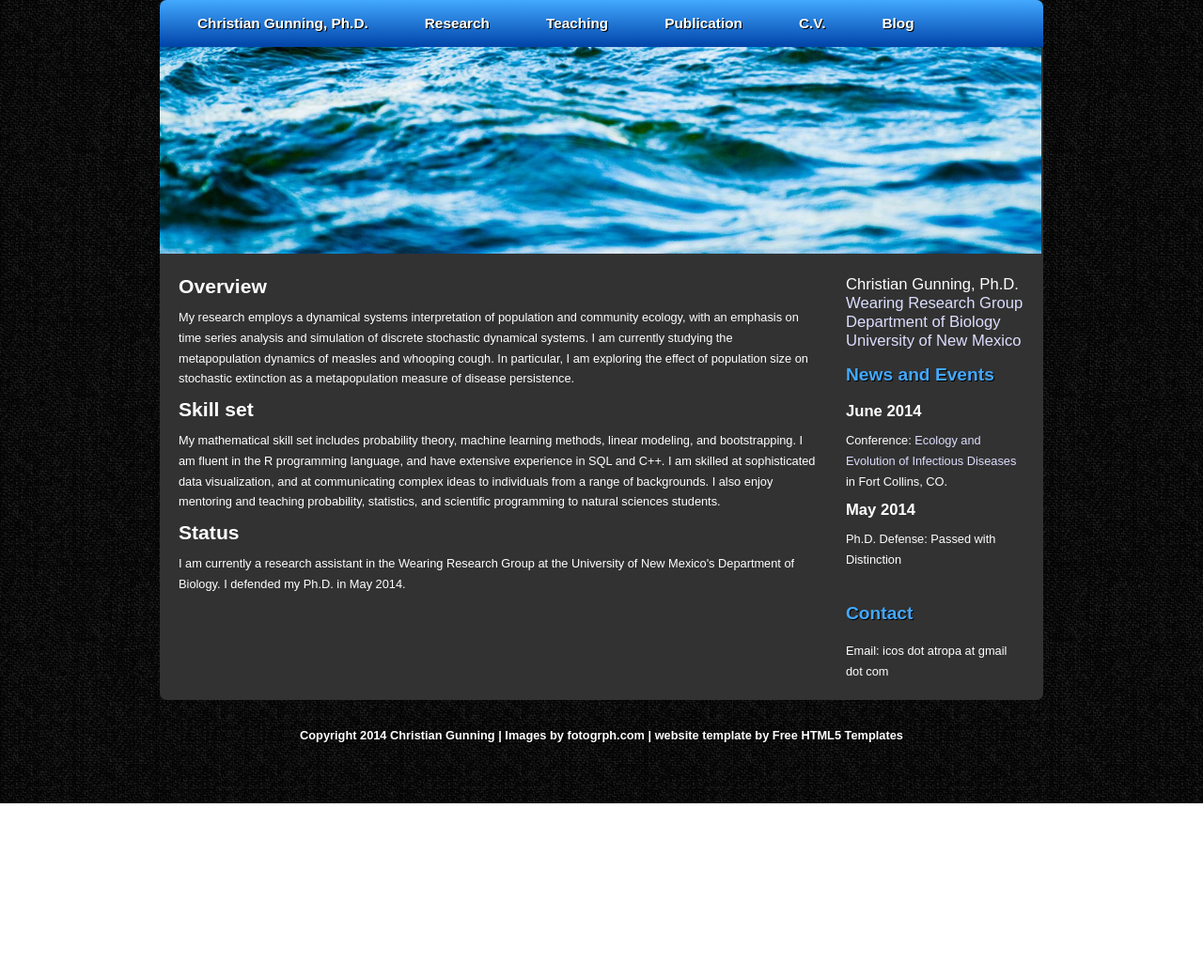
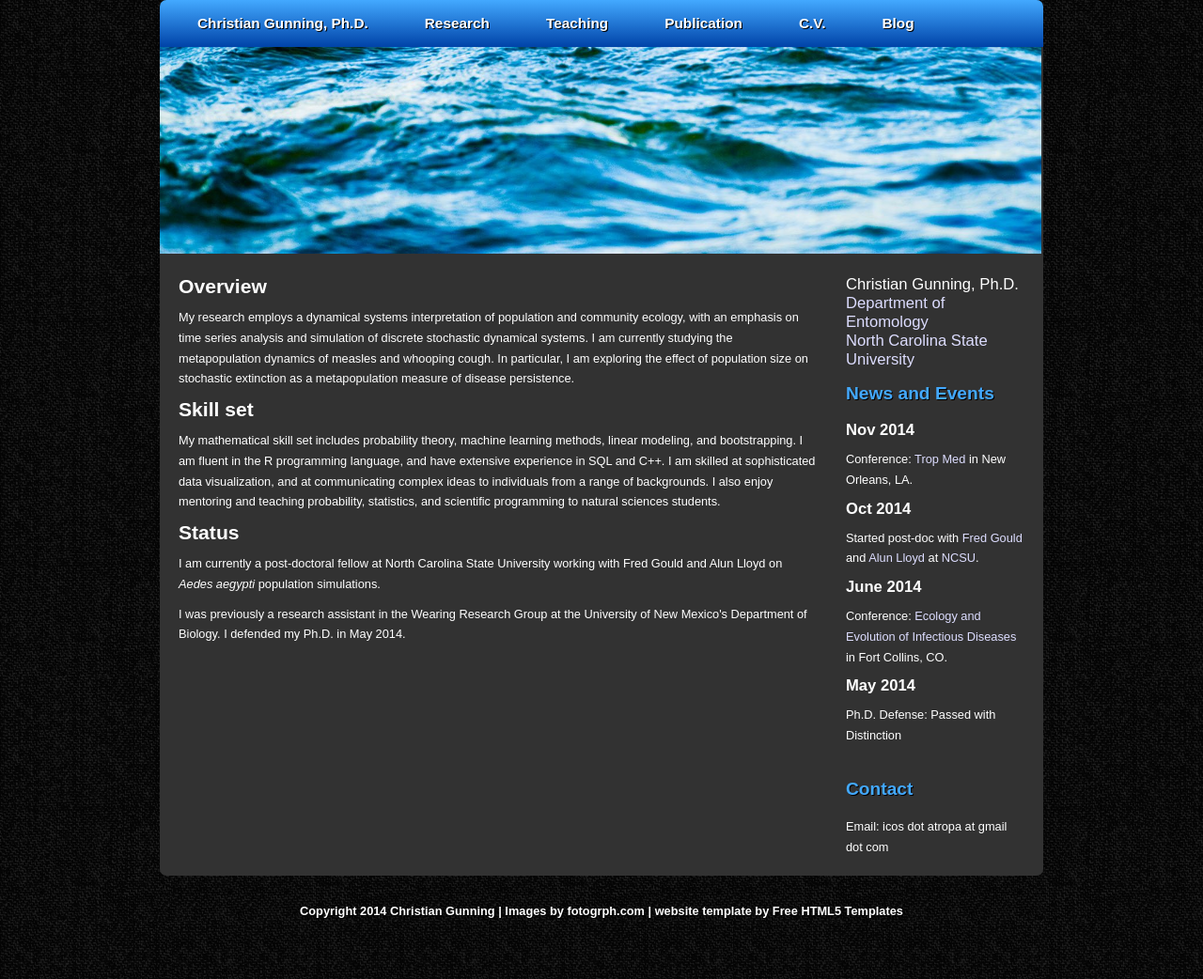
Before and after one commit to helmingstay/helmingstay.github.io, a plain HTML site: page index.html in a window 1280 px wide. Shown: the whole page at 94% size. Before the commit the page ends 855 px from the top, so only its background shows below. Drawn offline with nearby package versions, Linux system fonts and the light colour scheme.

Commit message:
Minor updates - news, a typo.

```diff
--- a/includes/sidebar.html
+++ b/includes/sidebar.html
@@ -3,15 +3,18 @@
       <div class="sidebar_item">
         <ul>
             <li>Christian Gunning, Ph.D.
-            <li><a href="http://www.math.unm.edu/~hwearing/researchgroup/index.html">Wearing Research Group</a>
-            <li><a href="http://biology.unm.edu/">Department of Biology</a>
-            <li><a href="http://www.unm.edu/">University of New Mexico</a>
+            <li><a href="http://www.cals.ncsu.edu/entomology/">Department of Entomology</a>
+            <li><a href="http://www.ncsu.edu/">North Carolina State University</a>
         </ul>
       </div><!--close sidebar_item-->
     </div><!--close sidebar-->
     <div class="sidebar">
       <div class="sidebar_item">
         <h2>News and Events</h2>
+        <h3>Nov 2014</h3>
+        <p>Conference: <a href="http://www.astmh.org/Home.htm">Trop Med</a> in New Orleans, LA.
+        <h3>Oct 2014</h3>
+        <p>Started post-doc with <a href="http://www.cals.ncsu.edu/entomology/Gould">Fred Gould</a> and <a href="http://alun.math.ncsu.edu/">Alun Lloyd</a> at <a href="http://www.ncsu.edu">NCSU</a>.
         <h3>June 2014</h3>
         <p>Conference: <a href="http://www.eeidconference.org/2014/">Ecology and Evolution of Infectious Diseases</a> in Fort Collins, CO.
         <h3>May 2014</h3>
--- a/index.html
+++ b/index.html
@@ -49,7 +49,8 @@ to individuals from a range of backgrounds. I also enjoy mentoring and teaching
 statistics, and scientific programming to natural sciences students.
 
         <h2>Status</h2>
-<p> I am currently a research assistant in the Wearing Research Group at the University of New Mexico's Department of Biology.  I defended my Ph.D. in May 2014.
+<p> I am currently a post-doctoral fellow at North Carolina State University working with Fred Gould and Alun Lloyd on <i>Aedes aegypti</i> population simulations.
+<p> I was previously a research assistant in the Wearing Research Group at the University of New Mexico's Department of Biology.  I defended my Ph.D. in May 2014.
 		</div><!--close content_item-->
       </div><!--close content-->
 	</div><!--close site_content-->
```
Also changed, not shown: research.html (+1 -1 lines), teaching.html (+2 -1 lines).
